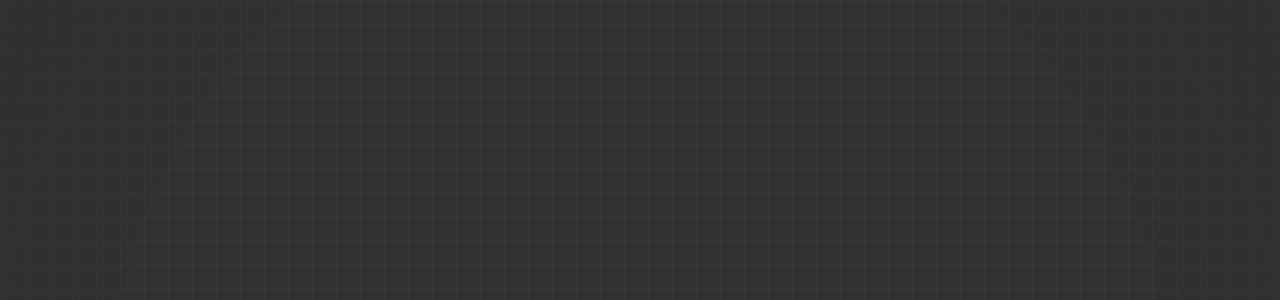
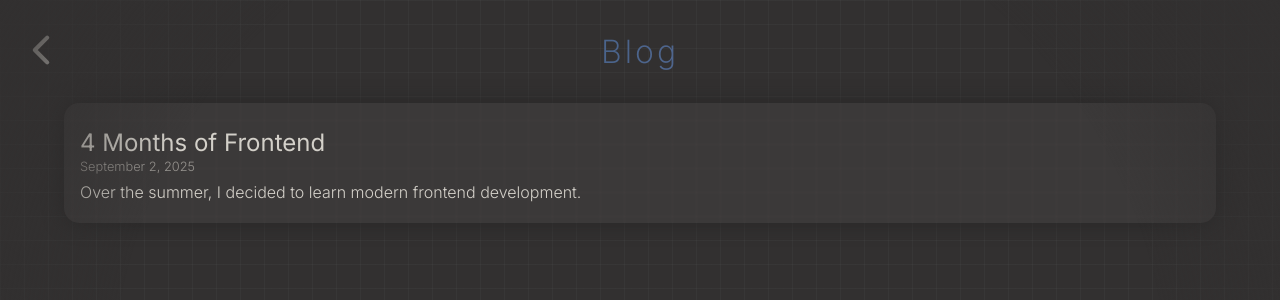
Before and after one commit to dylinh/personal-site, a React (Vite) app: page /blog in a window 1280 px wide. Shown: the top 300 px of the page. Built offline with nearby package versions, Linux system fonts and the light colour scheme.

Commit message:
blog card, removing resume nav

```diff
--- a/index.css
+++ b/index.css
@@ -48,7 +48,6 @@
     width: 100%;
     text-align: center;
     gap: 1rem;
-    margin-top: 2em;
 }
 
 .nav-block{
@@ -166,3 +165,39 @@
 .mail-logo{
     margin-top: 9px;
 }
+
+.footer-home{
+    margin-top: 8.3em;
+}
+
+.blog-card{
+    background: rgba(150, 135, 135, 0.1);
+    box-shadow: 0 0 20px rgb(39, 38, 38);
+    backdrop-filter: blur(1px);
+    padding: 0.3em 1em;
+    border-radius: 15px;
+    overflow: auto;
+}
+
+.blog-card-title{
+    margin-bottom: 0.1em;
+    font-weight: 400;
+}
+
+.blog-card-date{
+    opacity: 60%;
+    margin-bottom: 0;
+    font-weight: 300;
+    font-size: 0.8rem;
+}
+
+.blog-card-desc{
+    margin-top: 0.5em;
+    font-weight: 300;
+    font-size: 1rem;
+}
+
+.blog-card-container{
+    width: 90%;
+    margin: 0 auto;
+}
--- a/src/components/BackButton.tsx
+++ b/src/components/BackButton.tsx
@@ -1,5 +1,5 @@
 import { IoChevronBack } from "react-icons/io5"
-import {Link} from "react-router"
+import { Link } from "react-router"
 
 export default function BackButton(){
     return (
--- /dev/null
+++ b/src/components/BlogCard.tsx
@@ -0,0 +1,21 @@
+import { Link } from "react-router"
+
+type BlogCardProps = {
+    title: string,
+    desc: string,
+    path: string
+    date: string
+    className?: string
+}
+
+export default function BlogCard({title, desc, path, date, className}: BlogCardProps){
+    return (
+        <Link to={path}>
+            <div className={`blog-card ${className}`}>
+                <h2 className="blog-card-title">{title}</h2>
+                <p className="blog-card-date">{date}</p>
+                <h3 className="blog-card-desc">{desc}</h3>
+            </div>
+        </Link>
+    )
+}
--- a/src/components/Footer.tsx
+++ b/src/components/Footer.tsx
@@ -1,9 +1,13 @@
-import { GrGithub, GrLinkedinOption} from "react-icons/gr";
+import { GrGithub, GrLinkedinOption } from "react-icons/gr";
 import { MdMail } from "react-icons/md";
 
-export default function Footer(){
+type FooterProps = {
+  className?: string;
+};
+
+export default function Footer({className}: FooterProps){
     return (
-    <footer>
+    <footer className={className} >
         <a href="https://github.com/dylinh" target="_blank" rel="noopener noreferrer"><GrGithub size={45}/></a>
         <a href="https://linkedin.com/in/dylinh" target="_blank" rel="noopener noreferrer"><GrLinkedinOption size={45}/></a>
         <a className="mail-logo" href="mailto:contact@dylinh.com" target="_blank" rel="noopener noreferrer"><MdMail size={45}/></a>
--- a/src/components/Navbar.tsx
+++ b/src/components/Navbar.tsx
@@ -4,8 +4,7 @@
     return (
         <nav className="nav-container">
             <Navblock path="/about">ABOUT</Navblock>
-            <Navblock path="/projects">PROJECTS</Navblock>
-            <Navblock path="/resume">RESUME</Navblock>
+            <Navblock path="/portfolio">PORTFOLIO</Navblock>
             <Navblock path="/blog">BLOG</Navblock>
         </nav>
     )
--- a/src/components/Navblock.tsx
+++ b/src/components/Navblock.tsx
@@ -1,4 +1,3 @@
-import React from "react"
 import {NavLink} from "react-router";
 
 export default function Navblock({children, path}:{children: string, path: string}){
--- a/src/index.tsx
+++ b/src/index.tsx
@@ -1,9 +1,9 @@
-import React from "react"
 import ReactDOM from 'react-dom/client'
 import { BrowserRouter, Routes, Route } from "react-router"
 import Home from "./pages/Home"
 import About from "./pages/About"
-import Projects from "./pages/Projects"
+import Portfolio from "./pages/Portfolio"
+import Blog from "./pages/Blog"
 
 function App(){
     return (
@@ -18,9 +18,9 @@
         <Routes>
             <Route path="/" element={<App/>}/>
             <Route path="/about" element={<About/>}/>
-            <Route path="/projects" element={<Projects/>}/>
-            <Route path="/resume"/>
-            <Route path="/blog"/>
+            <Route path="/portfolio" element={<Portfolio/>}/>
+            <Route path="/blog" element={<Blog/>}
+            />
         </Routes>
     </BrowserRouter>
 )
--- a/src/pages/About.tsx
+++ b/src/pages/About.tsx
@@ -5,18 +5,18 @@
 export default function About(){
     return(
             <>
-                <div className="fade-in">
                     <BackButton/>
                     <div className="about-container">
                         <p className="about-title text-animation">About</p>
+                        <div className="fade-in">
                             <div className="img-container">
                                 <img src={imgUrl} className="about-img"/>
                             </div>
                             <p className="writing">Hey, my name is Dylinh Bun. I'm a fourth year Computer Science student at Wilfrid Laurier University with experience in both web development and data science. At Loblaws, I automated financial reporting in Python, saving time for a finance team every week.<br/><br/>My main focus now is building modern and responsive websites. I work with HTML, CSS, JavaScript, React, accessibility, and UI design to develop websites that are well designed and performant across devices.</p>
                             <p className="writing"><br/> In my free time I enjoy swimming, running, writing, and spending time with my family and friends.<br/><br/>I'm currently open to Winter 2026 internships, May 2026 new grad roles and freelance opportunities in website development.<br/><br/>Looking to connect? <a href="mailto:contact@dylinh.com" className="bold" >contact@dylinh.com</a></p>
                         </div>
+                    </div>
                     <Footer/>
-                </div>
             </>
     )
 }
--- a/src/pages/Blog.tsx
+++ b/src/pages/Blog.tsx
@@ -0,0 +1,14 @@
+import BackButton from "../components/BackButton";
+import BlogCard from "../components/BlogCard";
+
+export default function Blog(){
+    return (
+        <>
+            <BackButton/>
+            <p className="about-title text-animation">Blog</p>
+            <div className="blog-card-container">
+                <BlogCard title="4 Months of Frontend" date="September 2, 2025" desc="Over the summer, I decided to learn modern frontend development. "/>
+            </div>
+      </>
+    )
+}
--- a/src/pages/Home.tsx
+++ b/src/pages/Home.tsx
@@ -1,11 +1,11 @@
-import React from "react"
 import Header from "../components/Header"
 import Footer from "../components/Footer"
 export default function Home(){
     return (
         <>
         <div className="layout">
-        <Header/>
+            <Header/>
+            <Footer className="footer-home"/>
         </div>
         </>
     )
--- a/src/pages/Projects.tsx
+++ b/src/pages/Portfolio.tsx
@@ -1,10 +1,10 @@
 import BackButton from "../components/BackButton"
 
-export default function Projects(){
+export default function Portfolio(){
     return (
         <>
             <BackButton/>
-            <p className="about-title text-animation">Projects</p>
+            <p className="about-title text-animation">Portfolio</p>
         </>
     )
 }
```
Also changed, not shown: src/assets/dylinh.png (deleted), src/assets/dylinh2.PNG (deleted). Lines whose indentation alone changed are shown as unchanged.
